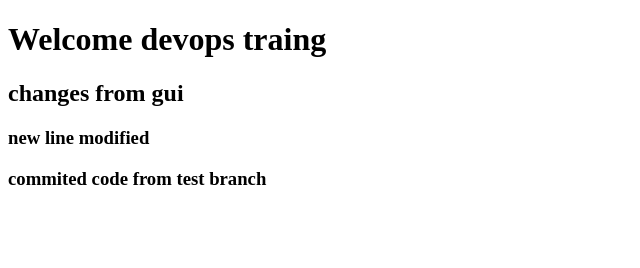
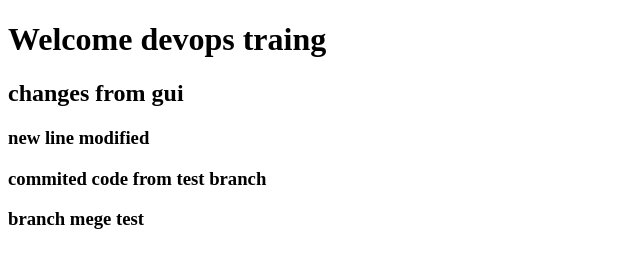
Before and after one commit to nileshkava/webtest1809, a plain HTML site: page index.html in a window 1280 px wide. Shown: the whole page, without its empty margins (0-640 px from the left). Drawn offline with Linux system fonts and the light colour scheme.

Commit message:
merge test changes

```diff
--- a/index.html
+++ b/index.html
@@ -4,4 +4,5 @@
     <h2> changes from gui <h2>
     <h3>new line modified</h3>
     <h3>commited code from test branch</h3>
+    <h3>branch mege test</h3>
 </html>
```
